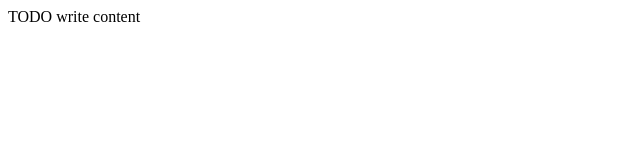
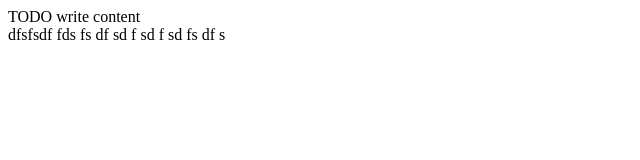
Before and after one commit to tuxcuiabano/Teste15Julho, a website: page public_html/index.html in a window 1280 px wide. Shown: the whole page, without its empty margins (0-640 px from the left). Drawn offline with Linux system fonts and the light colour scheme.

Commit message:
Segundo envio

```diff
--- a/public_html/index.html
+++ b/public_html/index.html
@@ -12,5 +12,18 @@ and open the template in the editor.
     </head>
     <body>
         <div>TODO write content</div>
+        dfsfsdf
+
+        fds
+        fs
+        df
+        sd
+        f
+        sd
+        f
+        sd
+        fs
+        df
+        s
     </body>
 </html>
```
